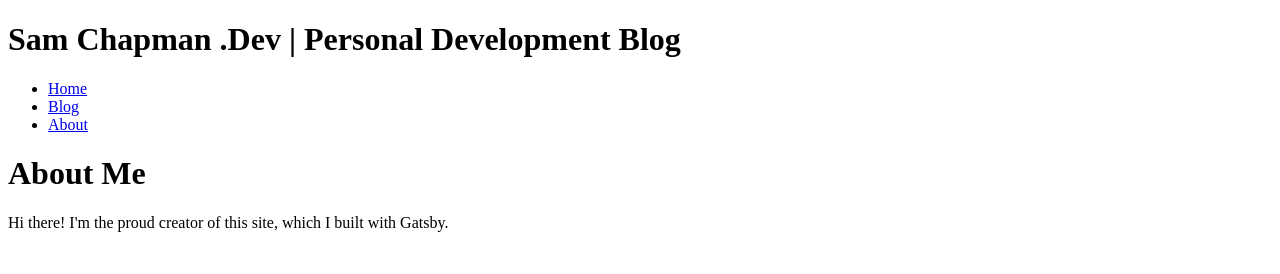
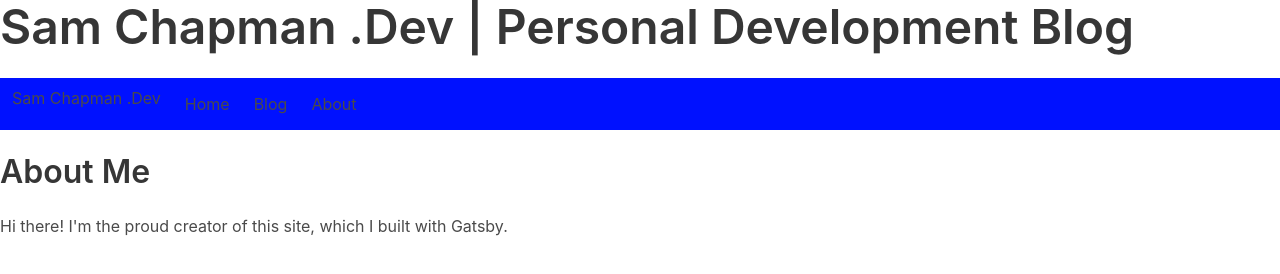
Before and after one commit to kingchappers/personalDevelopmentBlog, a Gatsby site: page /about in a window 1280 px wide. Built offline with nearby package versions, Linux system fonts and the light colour scheme; Gatsby itself is replaced by a stand-in of ours.

Commit message:
Switche to Bulma due to issues with Tailwindcss

```diff
--- a/gatsby-config.js
+++ b/gatsby-config.js
@@ -8,6 +8,7 @@
     siteUrl: `https://www.samchapman.dev`,
   },
   plugins: [
+    "gatsby-plugin-sass",
     "gatsby-plugin-image",
     "gatsby-plugin-sharp",
     {
--- a/package.json
+++ b/package.json
@@ -16,16 +16,19 @@
   },
   "dependencies": {
     "@mdx-js/react": "^2.3.0",
+    "bulma": "^0.9.4",
     "gatsby": "^5.9.1",
     "gatsby-plugin-image": "^3.10.0",
     "gatsby-plugin-mdx": "^5.10.0",
+    "gatsby-plugin-sass": "^6.10.0",
     "gatsby-plugin-sharp": "^5.10.0",
     "gatsby-remark-autolink-headers": "^6.10.0",
     "gatsby-remark-images": "^7.10.0",
     "gatsby-source-filesystem": "^5.10.0",
     "gatsby-transformer-remark": "^6.10.0",
     "react": "^18.2.0",
-    "react-dom": "^18.2.0"
+    "react-dom": "^18.2.0",
+    "sass": "^1.62.1"
   },
   "devDependencies": {
     "@tailwindcss/typography": "^0.5.9",
--- a/postcss.config.js
+++ /dev/null
@@ -1,7 +0,0 @@
-module.exports = {
-  plugins: {
-    'postcss-import': {},
-    tailwindcss: {},
-    autoprefixer: {},
-  },
-}
--- a/src/components/layout.js
+++ b/src/components/layout.js
@@ -1,5 +1,6 @@
 import * as React from 'react'
 import { Link, useStaticQuery, graphql } from 'gatsby'
+import "../styles/global.scss"
 
 const Layout = ({ pageTitle, children }) => {
 
@@ -14,36 +15,33 @@
     `)
 
     return (
-        <div className="grid place-content-center mx-10">
-            <header>
-                <h1 className="max-w-screen-xl text-5xl font-bold mt-5">
+        <div>
+            <header className="block">
+                <h1 className="title is-1">
                     Sam Chapman .Dev | {data.site.siteMetadata.title}
                 </h1>
-                <nav className="flex items-center justify-between flex-wrap bg-slate-800 rounded px-5 py-5 mt-4 mb-4">
-                    <ul className="flex">
-                        <li className="mr-6">
-                            <Link className="rounded py-2 px-4 bg-slate-600 hover:bg-slate-700 text-white" to="/">
+                <div className="navbar has-background-primary">
+                    <div className="navebar-brand">
+                        <Link className="navbar-item" to="/">Sam Chapman .Dev</Link>
+                    </div>
+                    <div className="navbar-start">
+                            <Link className="navbar-item" to="/">
                                 Home
                             </Link>
-                        </li>
 
-                        <li className="mr-6">
-                            <Link className="rounded py-2 px-4 bg-slate-600 hover:bg-slate-700 text-white" to="/blog">
+                            <Link className="navbar-item" to="/blog">
                                 Blog
                             </Link>
-                        </li>
 
-                        <li className="mr-6">
-                            <Link className="rounded py-2 px-4 bg-slate-600 hover:bg-slate-700 text-white" to="/about">
+                            <Link className="navbar-item" to="/about">
                                 About
                             </Link>
-                        </li>
-                    </ul>
-                </nav>
+                </div>
+                </div>
             </header>
 
-            <main className="col-span-full">
-                <h1 className="text-4xl font-bold pb-3">{pageTitle}</h1>
+            <main>
+                <h1 className="title">{pageTitle}</h1>
                 {children}
             </main>
         </div>
--- a/src/pages/404.js
+++ b/src/pages/404.js
@@ -1,5 +1,6 @@
 import * as React from "react"
 import { Link } from "gatsby"
+import "../styles/global.scss"
 
 const pageStyles = {
   color: "#232129",
--- a/src/pages/about.js
+++ b/src/pages/about.js
@@ -1,6 +1,7 @@
 import * as React from 'react'
 import Layout from '../components/layout'
 import Seo from '../components/seo'
+import "../styles/global.scss"
 
 const AboutPage = () => {
   return (
--- a/src/pages/blog/index.js
+++ b/src/pages/blog/index.js
@@ -2,6 +2,7 @@
 import { Link, graphql } from 'gatsby'
 import Layout from '../../components/layout'
 import Seo from '../../components/seo'
+import "../../styles/global.scss"
 
 const BlogPage = ({ data }) => {
   return (
--- a/src/pages/blog/{mdx.frontmatter__slug}.js
+++ b/src/pages/blog/{mdx.frontmatter__slug}.js
@@ -2,12 +2,13 @@
 import { graphql } from 'gatsby'
 import Layout from '../../components/layout'
 import Seo from '../../components/seo'
+import "../../styles/global.scss"
 
 const BlogPost = ({ data, children }) => {
   return (
     <Layout pageTitle={data.mdx.frontmatter.title}>
       <p>{data.mdx.frontmatter.data}</p>
-      <article className="prose max-w-screen-lg pb-3">
+      <article className="content">
         {children}
       </article>
     </Layout>
--- a/src/pages/index.js
+++ b/src/pages/index.js
@@ -1,6 +1,7 @@
 import * as React from 'react'
 import Layout from '../components/layout'
 import Seo from '../components/seo'
+import "../styles/global.scss"
 
 const IndexPage = () => {
   return (
--- /dev/null
+++ b/src/styles/global.scss
@@ -0,0 +1,11 @@
+@charset "utf-8";
+
+// If need, change your variables before importing Bulma
+//$title-color: #ff0000;
+@import "~bulma/sass/utilities/initial-variables";
+@import "~bulma/sass/utilities/functions";
+
+
+$primary: #0011ff;
+
+@import "~bulma/bulma.sass";
```
Also changed, not shown: src/styles/custom-styles.sass (added), src/styles/global.css (added), 1 other file.
